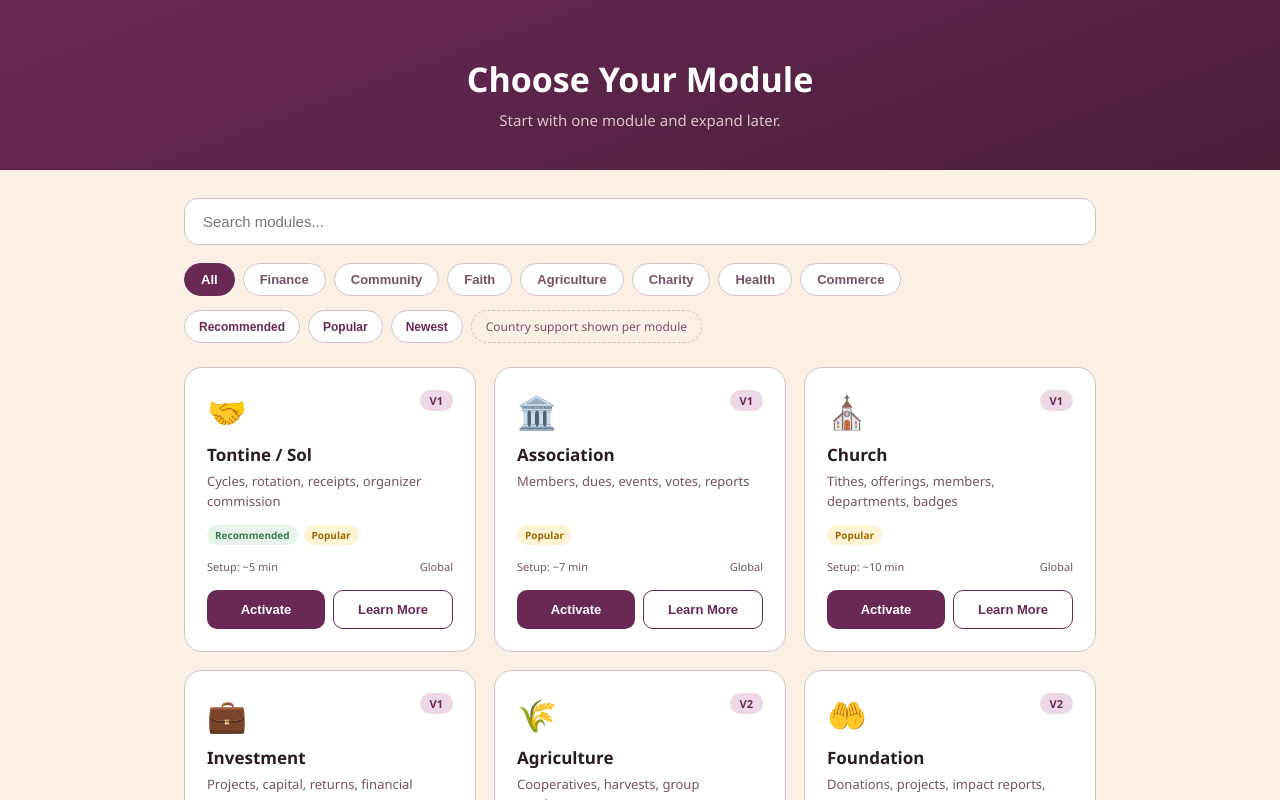
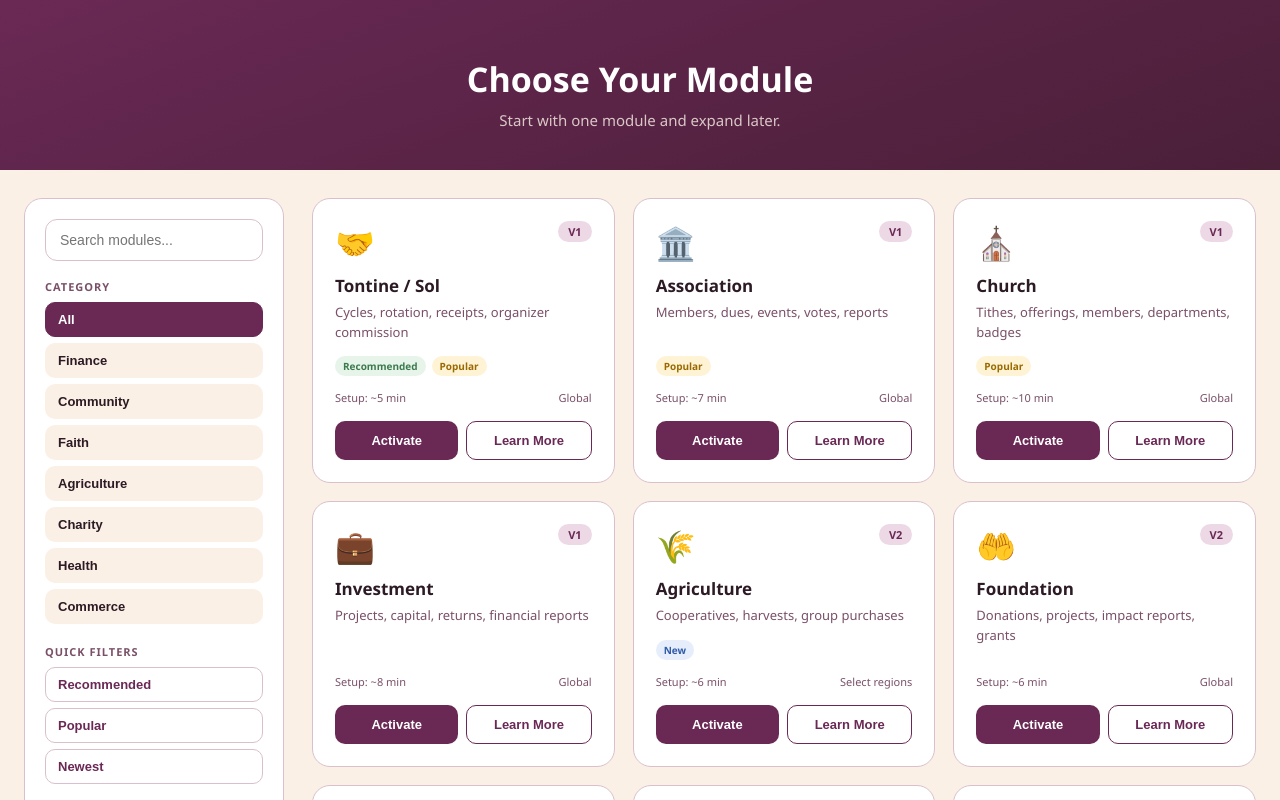
Before and after one commit to Rachelejr/tarsyn-app, a Next.js app: page /workspace/select-module in a window 1280 px wide. Shown: the top 800 px of the page. Built offline with nearby package versions, Linux system fonts and the light colour scheme.

Commit message:
Add Sport module, switch module selection page to landscape layout

```diff
--- a/src/app/workspace/select-module/page.tsx
+++ b/src/app/workspace/select-module/page.tsx
@@ -39,6 +39,7 @@ const MODULES: ModuleDef[] = [
   { icon:'🏠', title:'Orphanage', desc:'Children records, sponsors, care plans, donations', version:'V2', setupTime:'~8 min', category:'Charity', countries:'Select regions' },
   { icon:'🎉', title:'Youth Club', desc:'Activities, members, events, fees', version:'V3', setupTime:'~5 min', category:'Community', newest:true, countries:'Global' },
   { icon:'🛒', title:'Commerce', desc:'Orders, inventory, group sales, vendor payouts', version:'V3', setupTime:'~10 min', category:'Commerce', newest:true, countries:'Select regions' },
+  { icon:'⚽', title:'Sport', desc:'Teams, leagues, matches, registrations, fees', version:'V3', setupTime:'~6 min', category:'Community', newest:true, countries:'Global' },
 ];
 
 const CATEGORIES = ['All', 'Finance', 'Community', 'Faith', 'Agriculture', 'Charity', 'Health', 'Commerce'];
@@ -80,6 +81,12 @@ export default function ChooseModulePage() {
         .module-card { transition: all 0.2s ease; }
         .module-card:hover { transform: translateY(-4px); box-shadow: 0 12px 32px rgba(106,41,85,0.15); }
         .module-pill { transition: all 0.15s ease; cursor: pointer; }
+        .modules-landscape { display: grid; grid-template-columns: 260px 1fr; gap: 28px; align-items: start; }
+        .modules-sidebar { position: sticky; top: 24px; }
+        @media (max-width: 900px) {
+          .modules-landscape { grid-template-columns: 1fr !important; }
+          .modules-sidebar { position: relative !important; top: 0 !important; }
+        }
       `}</style>
 
       <div style={{ background: `linear-gradient(160deg, ${C.bordeaux} 0%, #4A1F38 100%)`, padding: '56px 32px 40px', textAlign: 'center' }}>
@@ -87,37 +94,45 @@ export default function ChooseModulePage() {
         <p style={{ color: 'rgba(250,240,230,0.8)', fontSize: '15px', margin: 0 }}>Start with one module and expand later.</p>
       </div>
 
-      <div style={{ maxWidth: '960px', margin: '0 auto', padding: '28px 24px 0' }}>
+      <div style={{ maxWidth: '1320px', margin: '28px auto 0', padding: '0 24px' }}>
+        <div className="modules-landscape">
+
+          <div className="modules-sidebar">
+            <div style={{ background: 'white', border: `1.5px solid ${C.border}`, borderRadius: '18px', padding: '20px' }}>
               <input
                 value={query}
                 onChange={e => setQuery(e.target.value)}
                 placeholder="Search modules..."
-          style={{ width: '100%', padding: '14px 18px', borderRadius: '14px', border: `1.5px solid ${C.border}`, fontSize: '15px', outline: 'none', boxSizing: 'border-box', marginBottom: '18px' }}
+                style={{ width: '100%', padding: '12px 14px', borderRadius: '12px', border: `1.5px solid ${C.border}`, fontSize: '14px', outline: 'none', boxSizing: 'border-box', marginBottom: '18px' }}
               />
 
-        <div style={{ display: 'flex', flexWrap: 'wrap', gap: '8px', marginBottom: '14px' }}>
+              <p style={{ fontSize: '11px', fontWeight: 700, color: C.texteGris, textTransform: 'uppercase', letterSpacing: '1px', margin: '0 0 8px' }}>Category</p>
+              <div style={{ display: 'flex', flexDirection: 'column', gap: '6px', marginBottom: '20px' }}>
                 {CATEGORIES.map(c => (
                   <button key={c} className="module-pill" onClick={() => setCategory(c)}
-              style={{ padding: '8px 16px', borderRadius: '20px', border: `1.5px solid ${category === c ? C.bordeaux : C.border}`, background: category === c ? C.bordeaux : 'white', color: category === c ? 'white' : C.texteGris, fontSize: '13px', fontWeight: 600 }}>
+                    style={{ textAlign: 'left', padding: '9px 12px', borderRadius: '10px', border: `1.5px solid ${category === c ? C.bordeaux : 'transparent'}`, background: category === c ? C.bordeaux : C.creme, color: category === c ? 'white' : C.texteFonce, fontSize: '13px', fontWeight: 600 }}>
                     {c}
                   </button>
                 ))}
               </div>
 
-        <div style={{ display: 'flex', flexWrap: 'wrap', gap: '8px', marginBottom: '8px' }}>
+              <p style={{ fontSize: '11px', fontWeight: 700, color: C.texteGris, textTransform: 'uppercase', letterSpacing: '1px', margin: '0 0 8px' }}>Quick Filters</p>
+              <div style={{ display: 'flex', flexDirection: 'column', gap: '6px', marginBottom: '16px' }}>
                 {QUICK_FILTERS.map(f => (
                   <button key={f} className="module-pill" onClick={() => setQuickFilter(quickFilter === f ? null : f)}
-              style={{ padding: '7px 14px', borderRadius: '20px', border: `1.5px solid ${quickFilter === f ? C.dore : C.border}`, background: quickFilter === f ? C.rose : 'white', color: C.bordeaux, fontSize: '12px', fontWeight: 700 }}>
+                    style={{ textAlign: 'left', padding: '9px 12px', borderRadius: '10px', border: `1.5px solid ${quickFilter === f ? C.dore : C.border}`, background: quickFilter === f ? C.rose : 'white', color: C.bordeaux, fontSize: '13px', fontWeight: 700 }}>
                     {f}
                   </button>
                 ))}
-          <span style={{ display: 'flex', alignItems: 'center', gap: '6px', padding: '7px 14px', borderRadius: '20px', border: `1.5px dashed ${C.border}`, fontSize: '12px', color: C.texteGris }}>
-            Country support shown per module
-          </span>
+              </div>
+
+              <p style={{ fontSize: '11px', color: C.texteGris, margin: 0, lineHeight: 1.5 }}>
+                Country support shown on each module card.
+              </p>
             </div>
           </div>
 
-      <div style={{ maxWidth: '960px', margin: '24px auto 0', padding: '0 24px', display: 'grid', gridTemplateColumns: 'repeat(auto-fit, minmax(280px, 1fr))', gap: '18px' }}>
+          <div style={{ display: 'grid', gridTemplateColumns: 'repeat(auto-fit, minmax(280px, 1fr))', gap: '18px' }}>
             {filtered.map(m => (
               <div key={m.title} className="module-card" style={{ background: 'white', border: `1.5px solid ${C.border}`, borderRadius: '18px', padding: '22px', display: 'flex', flexDirection: 'column' }}>
                 <div style={{ display: 'flex', alignItems: 'flex-start', justifyContent: 'space-between', marginBottom: '10px' }}>
@@ -158,6 +173,9 @@ export default function ChooseModulePage() {
             )}
           </div>
 
+        </div>
+      </div>
+
       {activating && (
         <div style={{ position: 'fixed', inset: 0, background: 'rgba(44,26,36,0.55)', display: 'flex', alignItems: 'center', justifyContent: 'center', zIndex: 1000, padding: '20px' }}>
           <div style={{ background: 'white', borderRadius: '20px', padding: '32px', maxWidth: '420px', width: '100%', textAlign: 'center' }}>
```
Lines whose indentation alone changed are shown as unchanged.
